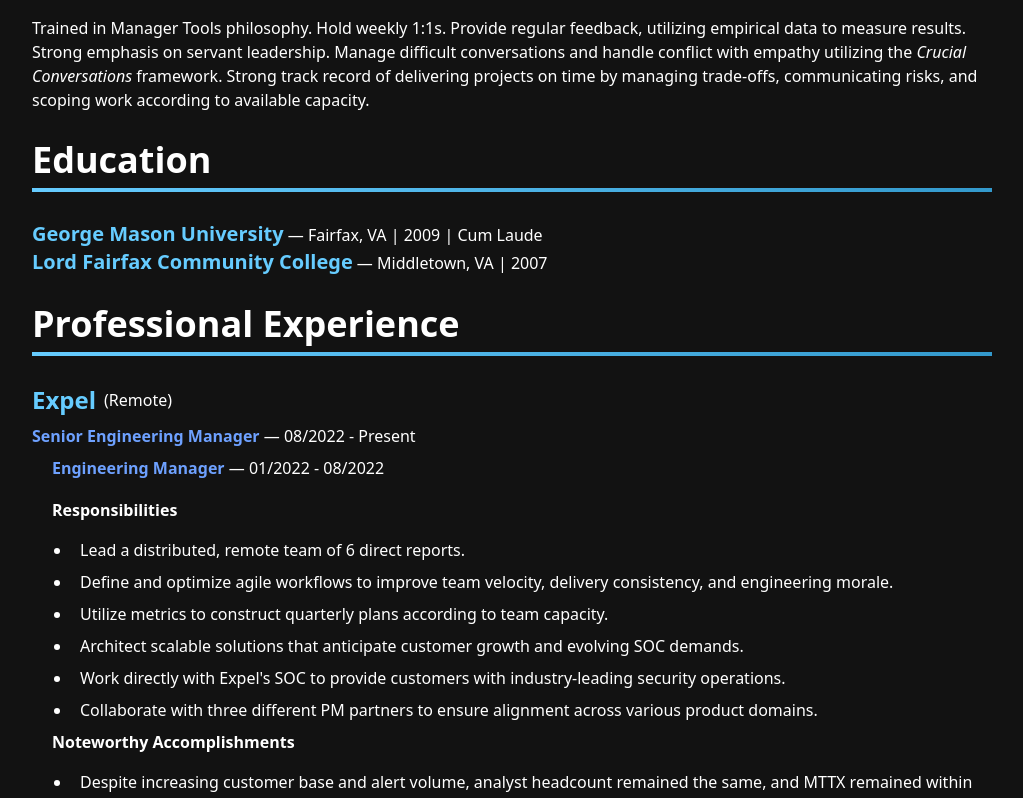
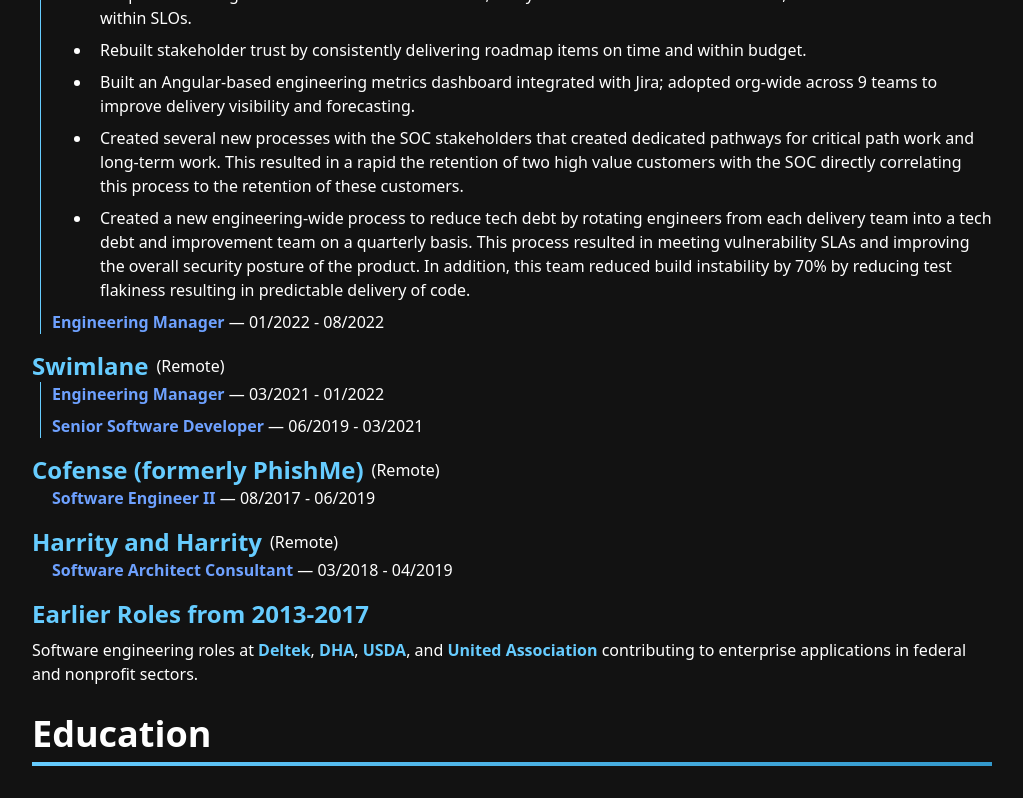
Before and after one commit to JacobHeater/jacobheater.github.io, a Next.js app: page /about/resume in a window 1280 px wide. Shown: the part 800-1598 px from the top of the page, without its empty margins (128-1151 px from the left). Built offline with nearby package versions, Linux system fonts and the light colour scheme; a web font is replaced by a local one.

Commit message:
fix: refactor experience data structure to use roles and enhance description handling

```diff
--- a/src/app/about/resume/data/experience/experience.ts
+++ b/src/app/about/resume/data/experience/experience.ts
@@ -1,29 +1,23 @@
-export interface ExperienceBase {
+export interface ExperienceRole {
   title: string;
   timeInRole: string;
+  description?: string;
 }
 
 export interface ExperienceData {
   company: string;
-  title: string;
-  timeInRole: string;
   location: string;
-  description?: string;
-  promotedFrom?: ExperienceBase[];
+  roles: ExperienceRole[];
 }
 
 export const experienceData: ExperienceData[] = [
   {
     company: 'Expel',
+    location: 'Remote',
+    roles: [
+      {
         title: 'Senior Engineering Manager',
         timeInRole: '08/2022 - Present',
-    location: 'Remote',
-    promotedFrom: [
-      {
-        title: 'Engineering Manager',
-        timeInRole: '01/2022 - 08/2022',
-      },
-    ],
         description: `
 ## Responsibilities
 
@@ -50,15 +44,22 @@
   from each delivery team into a tech debt and improvement team on a quarterly basis.
   This process resulted in meeting vulnerability SLAs and improving the overall
   security posture of the product. In addition, this team reduced build instability
-  by 70% by reducing test flakiness resulting in predictable delivery of code.
-    `.trim(),
+  by 70% by reducing test flakiness resulting in predictable delivery of code.`.trim(),
+      },
+      {
+        title: 'Engineering Manager',
+        timeInRole: '01/2022 - 08/2022',
+      },
+    ],
   },
   {
     company: 'Swimlane',
+    location: 'Remote',
+    roles: [
+      {
         title: 'Engineering Manager',
         timeInRole: '03/2021 - 01/2022',
-    location: 'Remote',
-    promotedFrom: [
+      },
       {
         title: 'Senior Software Developer',
         timeInRole: '06/2019 - 03/2021',
@@ -67,14 +68,22 @@
   },
   {
     company: 'Cofense (formerly PhishMe)',
+    roles: [
+      {
         title: 'Software Engineer II',
         timeInRole: '08/2017 - 06/2019',
+      },
+    ],
     location: 'Remote',
   },
   {
     company: 'Harrity and Harrity',
+    roles: [
+      {
         title: 'Software Architect Consultant',
         timeInRole: '03/2018 - 04/2019',
+      },
+    ],
     location: 'Remote',
   },
 ];
--- a/src/app/about/resume/page.tsx
+++ b/src/app/about/resume/page.tsx
@@ -19,9 +19,9 @@
           Jacob Heater
         </div>
         <Contact />
+        <ProfessionalExperience />
+        <Education />
         <TechnicalToolkit />
-        <Education />
-        <ProfessionalExperience />
         <AdditionalProjects />
         <BuiltWithReact />
       </div>
@@ -131,37 +131,22 @@
               </span>
               <span>({item.location})</span>
             </div>
-            <div className="pt-2">
-              <span className="text-l font-bold text-[var(--job)]">
-                {item.title}
+            <div className="relative">
+              {item.roles.length > 1 && (
+                <div
+                  className={`absolute left-2 top-0 h-full border-l-[1px] border-[var(--accent)]`}></div>
+              )}
+              <div className="pl-5">
+                {item.roles.map((role, index) => (
+                  <div key={index} className={`${index > 0 ? 'pt-2' : ''}`}>
+                    <div>
+                      <span className="font-bold text-[var(--job)]">
+                        {role.title}
                       </span>
                       {' — '}
-              <span>{item.timeInRole}</span>
+                      <span>{role.timeInRole}</span>
                     </div>
-            {(() => {
-              if (item.promotedFrom) {
-                return (
-                  <div className="pl-5 pt-2">
-                    {item.promotedFrom.map((item, index) => (
-                      <div key={index}>
-                        <div>
-                          <span className="font-bold text-[var(--job)]">
-                            {item.title}
-                          </span>
-                          {' — '}
-                          <span>{item.timeInRole}</span>
-                        </div>
-                      </div>
-                    ))}
-                  </div>
-                );
-              }
-              return null;
-            })()}
-          </div>
-          {(() => {
-            if (item.description) {
-              return (
+                    {role.description && (
                       <div className="pl-5 pt-[10px]">
                         <ReactMarkown
                           components={{
@@ -175,19 +160,24 @@
                               <p {...props} className="text-md mb-4" />
                             ),
                             ul: ({ ...props }) => (
-                        <ul {...props} className="list-disc pl-5 space-y-2" />
+                              <ul
+                                {...props}
+                                className="list-disc pl-5 space-y-2"
+                              />
                             ),
                             li: ({ ...props }) => (
                               <li {...props} className="list-disc pl-2" />
                             ),
                           }}>
-                    {item.description}
+                          {role.description}
                         </ReactMarkown>
                       </div>
-              );
-            }
-            return null;
-          })()}
+                    )}
+                  </div>
+                ))}
+              </div>
+            </div>
+          </div>
         </div>
       ))}
       <div>
```
Lines whose indentation alone changed are shown as unchanged.
